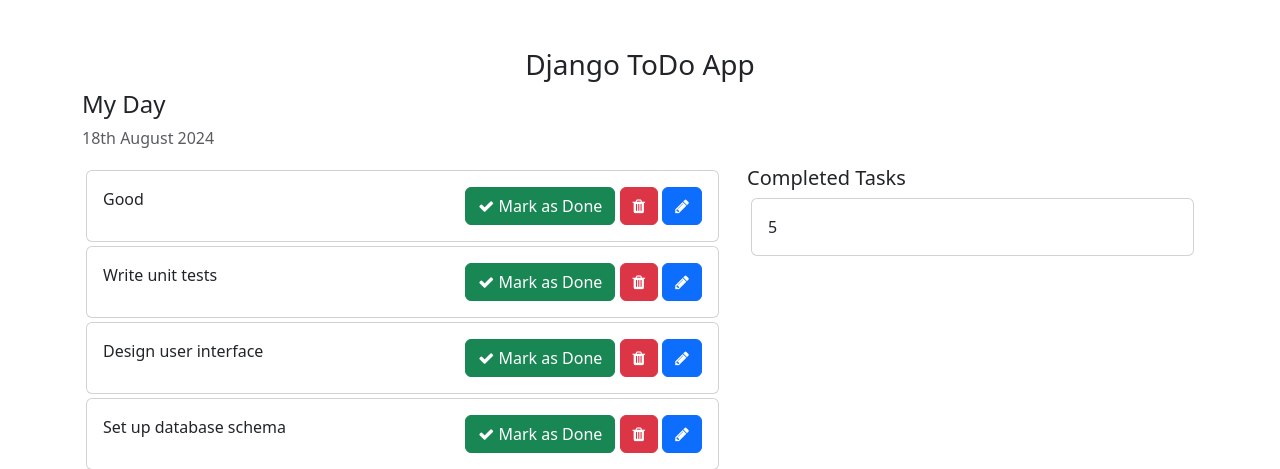
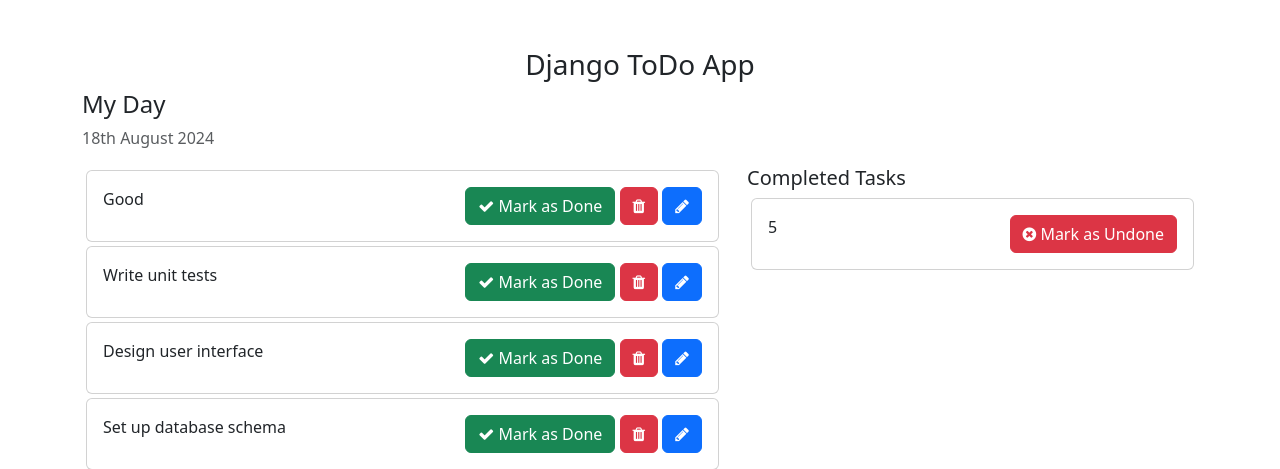
Before and after one commit to EbraGory33/ToDo, a Django app: page / in a window 1280 px wide. Shown: the top 469 px of the page. Run offline with Django 5.2, Linux system fonts and the light colour scheme; data comes from the database, SQL or seed files in the repository; both versions use the stored data as it was after the commit.

Commit message:
updated Sat Aug 18 7:28PM

```diff
--- a/template/home.html
+++ b/template/home.html
@@ -29,6 +29,17 @@
         padding: 1.375rem 0.75rem !important;
       }
     </style>
+    <style>
+      .btn-red {
+        background-color: rgb(207, 49, 49);
+        border-color: red;
+        color: white; /* Optional: changes text color to white for better contrast */
+      }
+
+      .btn-red:hover {
+        background-color: darkred; /* Optional: changes button color on hover */
+      }
+    </style>
   </head>
   <body>
     <div class="container">
@@ -40,25 +51,78 @@
           <!-- List of all the tasks for the day -->
           {% for task in tasks %}
           <div class="card m-1">
-            <div class="card-body">
+            <div id="card-body-{{ task.pk }}" class="card-body">
               {{ task.task }}
               <span style="position: relative; float: right">
-                <a class="btn btn-success"
-                  ><i class="fa fa-check"></i> Mark as Done</a
-                >
-                <a class="btn btn-danger"><i class="fa fa-trash"></i></a>
-                <a class="btn btn-primary"><i class="fa fa-pencil"></i></a>
+                <a href="{% url 'mark_done' task.pk %}" class="btn btn-success"
+                  ><i class="fa fa-check"></i> Mark as Done
+                </a>
+                <a href="{% url 'del' task.pk %}" class="btn btn-danger"
+                  ><i class="fa fa-trash"></i>
+                </a>
+                <a
+                  href="#"
+                  onclick="showEditForm('{{ task.pk }}'); event.preventDefault();"
+                  class="btn btn-primary"
+                  ><i class="fa fa-pencil"></i>
+                </a>
               </span>
             </div>
+            <!-- Show Edit Form -->
+            <div id="task-edit-form-{{ task.pk }}" style="display: none">
+              <form action="{% url 'update' task.pk %}" method="post">
+                {% csrf_token %}
+                <input
+                  type="text"
+                  name="task"
+                  value="{{ task.task }}"
+                  class="form-control"
+                />
+                <button type="submit" class="btn btn-primary">Save</button>
+                <button
+                  type="button"
+                  class="btn btn-secondary"
+                  onclick="cancelEdit('{{ task.pk }}')"
+                >
+                  Cancel
+                </button>
+              </form>
+            </div>
+            <!-- End -->
           </div>
           {% endfor %}
         </div>
+
+        <script>
+          function showEditForm(taskId) {
+            document.getElementById("card-body-" + taskId).style.display =
+              "none";
+            document.getElementById("task-edit-form-" + taskId).style.display =
+              "block";
+          }
+          function cancelEdit(taskId) {
+            document.getElementById("card-body-" + taskId).style.display =
+              "block";
+            document.getElementById("task-edit-form-" + taskId).style.display =
+              "none";
+          }
+        </script>
+
         <div class="col-md-5 col-lg-5">
           <h5>Completed Tasks</h5>
           <!-- List of all the tasks that have completed -->
           {% for task in completed_tasks %}
           <div class="card m-1">
-            <div class="card-body">{{task.task}}</div>
+            <div class="card-body">
+              {{task.task}}
+              <span style="position: relative; float: right">
+                <a
+                  href="{% url 'mark_as_incomplete' task.pk %}"
+                  class="btn btn-danger"
+                  ><i class="fa fa-times-circle"></i> Mark as Undone
+                </a>
+              </span>
+            </div>
           </div>
           {% endfor %}
         </div>
--- a/todo_app/urls.py
+++ b/todo_app/urls.py
@@ -2,7 +2,14 @@ from django.urls import path
 from todo_app import views
 
 urlpatterns = [
+    # CREATE a New Task
     path('addtask/', views.addtask, name='addTask'),
-    path('del/<str:item_id>', views.remove, name="del"),
-    path('update/', views.update, name='update')
+    # MARK as Done
+    path('mark_done/<int:pk>/', views.mark_done, name='mark_done'),
+    # MARK as Undone
+    path('mark_as_incomplete/<int:pk>/', views.mark_as_incomplete, name='mark_as_incomplete'),
+    # DELETE Task
+    path('del/<int:pk>/', views.remove, name='del'),
+    # EDIT Task
+    path('update/<int:pk>/', views.update, name='update'),
 ]
--- a/todo_app/views.py
+++ b/todo_app/views.py
@@ -1,4 +1,4 @@
-from django.shortcuts import render, redirect
+from django.shortcuts import render, redirect, get_object_or_404
 from django.http import HttpResponse
 from .models import Task
 from django.contrib import messages
@@ -20,10 +20,26 @@ def addtask(request):
     Task.objects.create(task=task)
     return redirect('home')
 
-def update(request):
-    return HttpResponse('The form is submitted')
+def mark_done(request,pk):
+    task = get_object_or_404(Task, pk=pk)
+    task.is_completed = True
+    task.save()
+    return redirect('home')
 
-def remove(request, item_id):
-    Task.objects.filter(id=item_id).delete()  # This deletes the object(s) with the specified id
+def mark_as_incomplete(request,pk):
+    task = get_object_or_404(Task, pk=pk)
+    task.is_completed = False
+    task.save()
+    return redirect('home')
+
+def update(request, pk):
+    task = get_object_or_404(Task, pk=pk)
+    if request.method == 'POST':
+        task.task = request.POST.get('task')
+        task.save()
+    return redirect('home')
+
+def remove(request, pk):
+    Task.objects.filter(pk=pk).delete()  # This deletes the object(s) with the specified id
     messages.info(request, "item removed !!!")
-    return redirect('')
+    return redirect('home')
```
Also changed, not shown: db.sqlite3.
